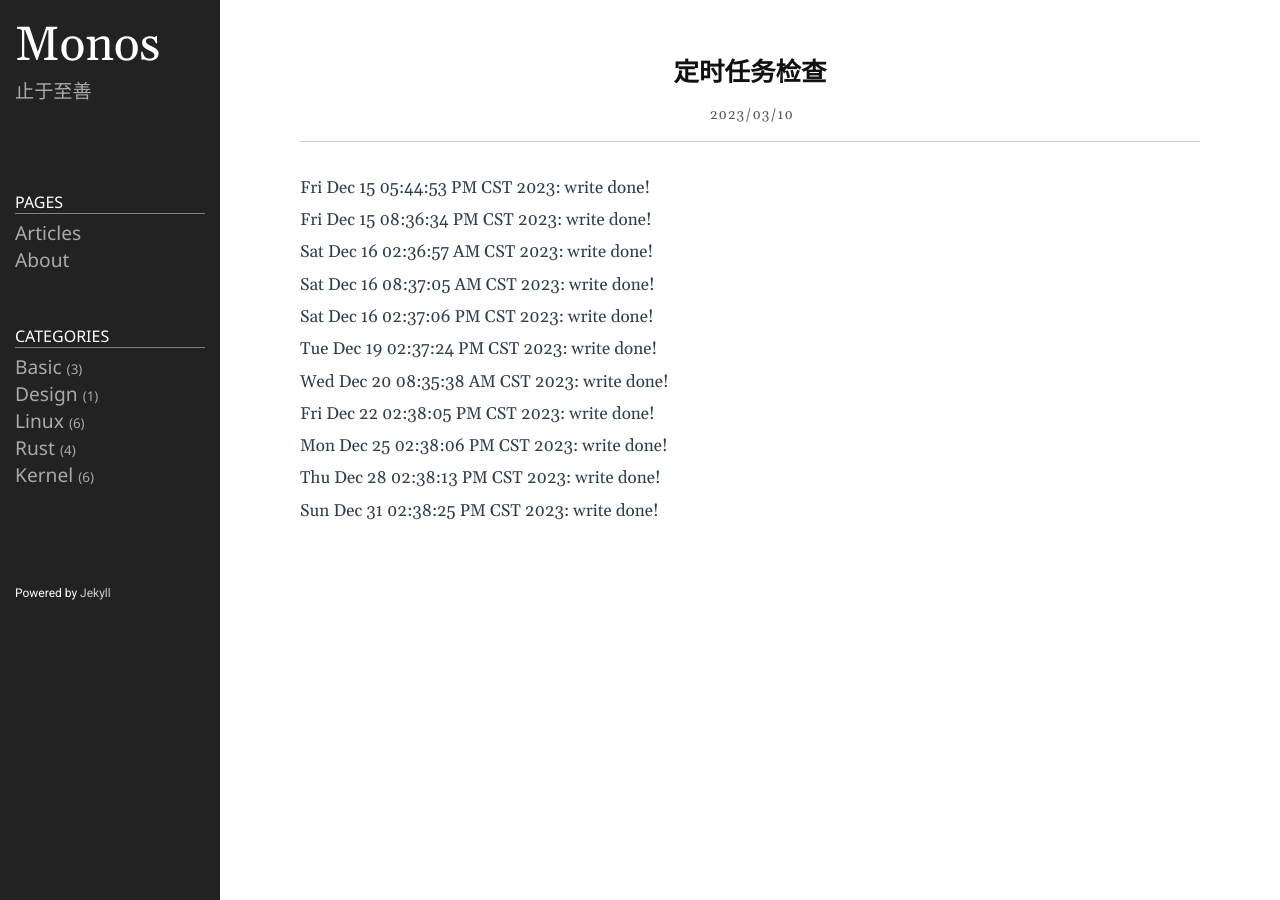
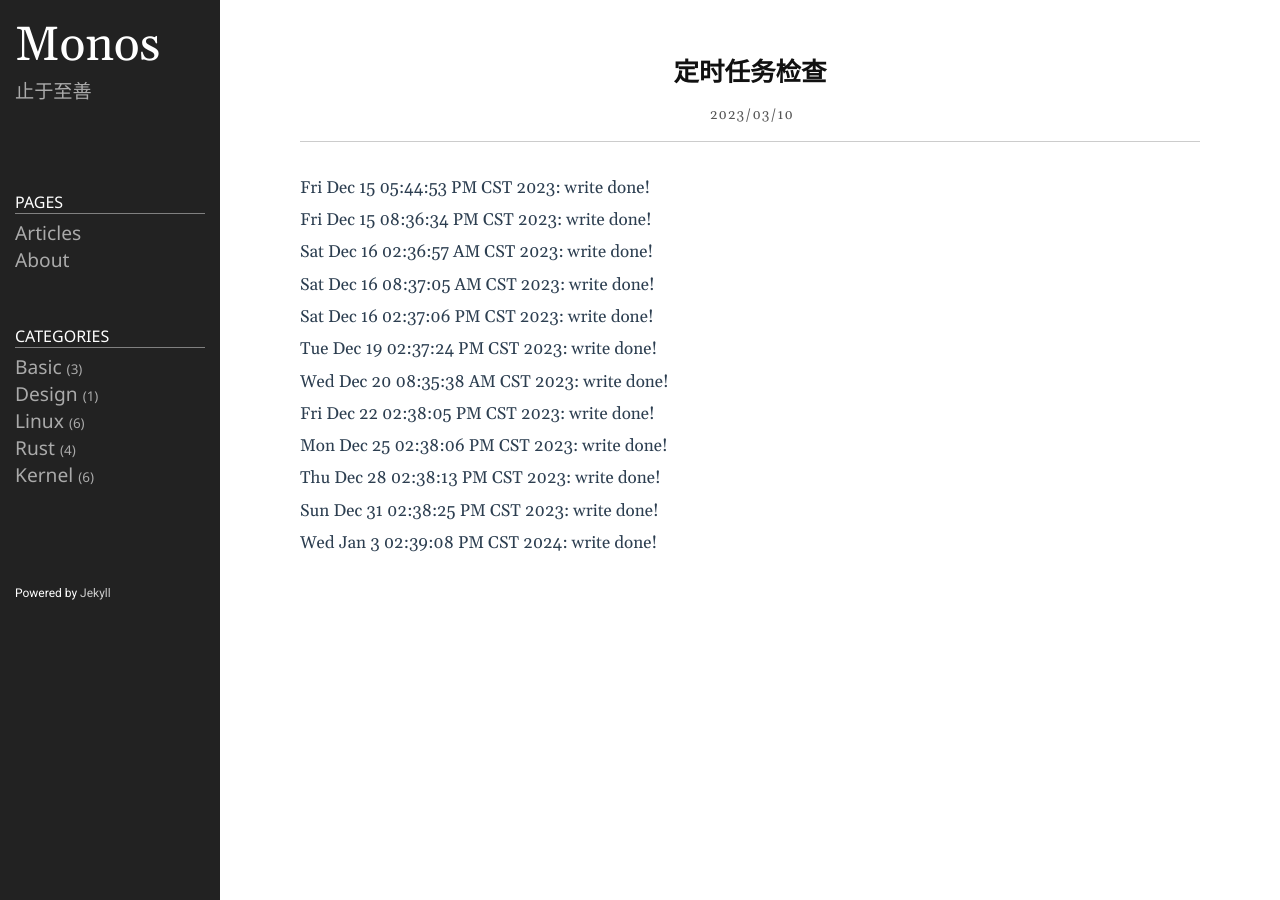
Before and after one commit to lclgo/lclgo.github.io, a Jekyll site: the page built from _posts/2023-03-10-weekly.md, in a window 1280 px wide. Built offline with Jekyll 4.4.1, drawn with Linux system fonts in a browser that asks for light colours.

Commit message:
timer check

```diff
--- a/_posts/2023-03-10-weekly.md
+++ b/_posts/2023-03-10-weekly.md
@@ -25,3 +25,5 @@ Mon Dec 25 02:38:06 PM CST 2023: write done!
 Thu Dec 28 02:38:13 PM CST 2023: write done!
 
 Sun Dec 31 02:38:25 PM CST 2023: write done!
+
+Wed Jan  3 02:39:08 PM CST 2024: write done!
```
